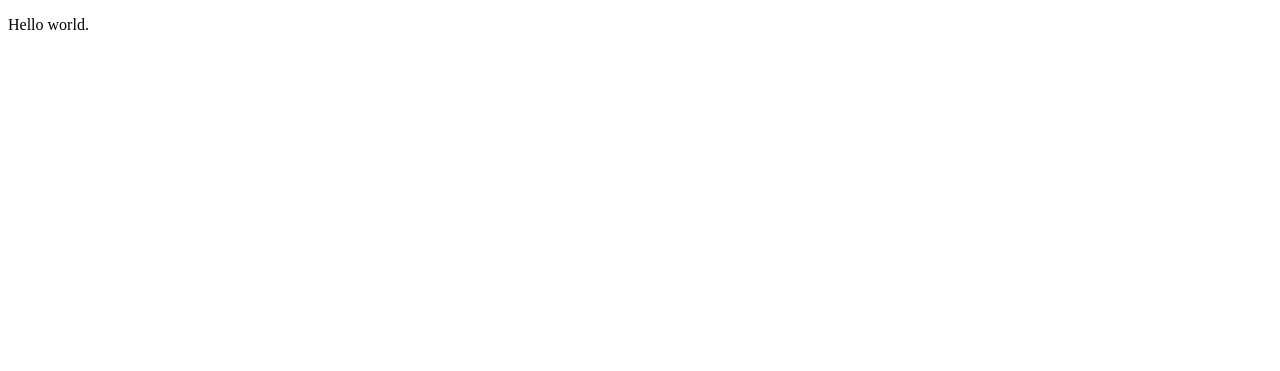
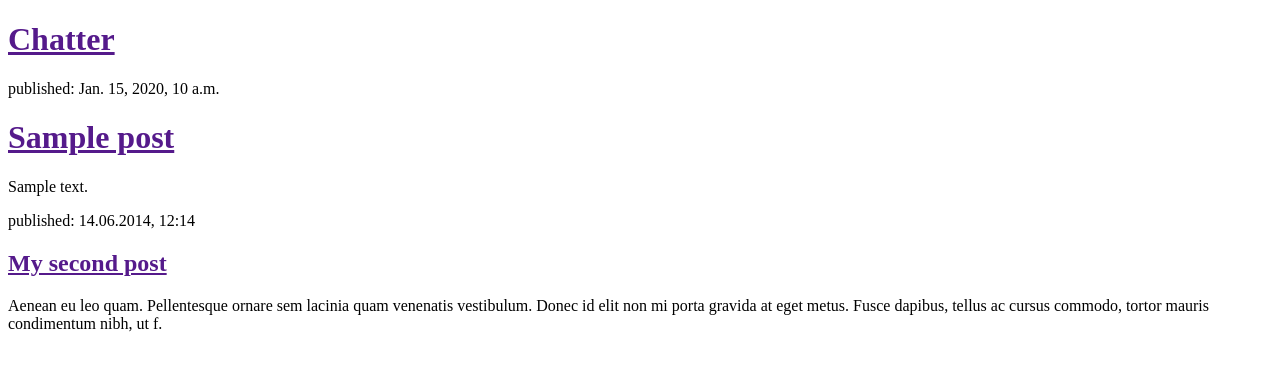
Before and after one commit to cissie/django_blog_project, a Django app: page / in a window 1280 px wide. Before the commit the part shown is almost empty. Shown: the top 371 px of the page. Run offline with Django 3.2, Linux system fonts and the light colour scheme; tables that the repository leaves empty hold one stand-in row (values such as "Sample post").

Commit message:
updated views and changed the post_list template to a Django template

```diff
--- a/blog/templates/blog/post_list.html
+++ b/blog/templates/blog/post_list.html
@@ -5,6 +5,24 @@
     <title>Chatter</title>
 </head>
 <body>
-    <p>Hello world.</p>
+       <body>
+        <div>
+            <h1><a href="">Chatter</a></h1>
+        </div>
+
+    {% for post in posts %}
+        <div>
+            <p>published: {{ post.published_date }}</p>
+            <h1><a href="">{{ post.title }}</a></h1>
+            <p>{{ post.text|linebreaks }}</p>
+        </div>
+    {% endfor %}
+
+        <div>
+            <p>published: 14.06.2014, 12:14</p>
+            <h2><a href="">My second post</a></h2>
+            <p>Aenean eu leo quam. Pellentesque ornare sem lacinia quam venenatis vestibulum. Donec id elit non mi porta gravida at eget metus. Fusce dapibus, tellus ac cursus commodo, tortor mauris condimentum nibh, ut f.</p>
+        </div>
+    </body>
 </body>
 </html>
--- a/blog/views.py
+++ b/blog/views.py
@@ -1,5 +1,6 @@
 from django.shortcuts import render
+from .models import Post
 
 def post_list(request):
-
-    return render(request, 'blog/post_list.html', {})
+    posts = Post.objects.filter(published_date__isnull=False).order_by('published_date')
+    return render(request, 'blog/post_list.html', {'posts': posts})
```
